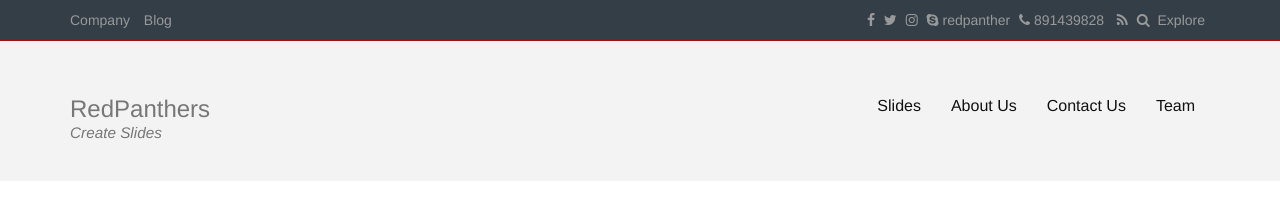
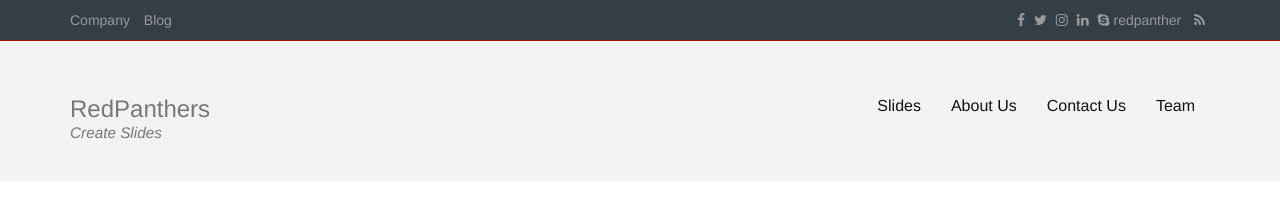
Before and after one commit to redpanthers/slides, a Jekyll site: the page built from about.md, in a window 1280 px wide. Shown: the top 203 px of the page. Built offline with Jekyll 4.4.1, drawn with Linux system fonts in a browser that asks for light colours; nearby versions of some CDN libraries.

Commit message:
Remove unwanted links

```diff
--- a/_includes/header.html
+++ b/_includes/header.html
@@ -5,10 +5,10 @@
         <div class="col-xs-12 col-sm-5">
           <ul class="company-links">
             <li>
-              <a href="">Company</a>
+              <a href="http://redpanthers.co">Company</a>
             </li>
             <li>
-              <a href="">Blog</a>
+              <a href="http://blog.redpanthers.co">Blog</a>
             </li>
           </ul>
         </div>
@@ -16,18 +16,23 @@
           <div class="contact-section clearfix">
           <ul class="contact-options pull-right">
             <li>
-              <a href="">
+              <a href="https://www.facebook.com/redpanthers.co" target="_blank">
                 <span class="fa fa-facebook"></span>
               </a>
             </li>
             <li>
-              <a href="">
+              <a href="https://twitter.com/redpanthershq" target="_blank">
                 <span class="fa fa-twitter"></span>
               </a>
             </li>
             <li>
-              <a href="">
+              <a href="" target="_blank">
                 <span class="fa fa-instagram"></span>
+              </a>
+            </li>
+            <li>
+              <a href="https://www.linkedin.com/company/red-panthers" target="_blank">
+                <span class="fa fa-linkedin"></span>
               </a>
             </li>
             <li>
@@ -36,24 +41,19 @@
                 redpanther
               </a>
             </li>
-            <li>
-              <a href="">
-                <span class="fa fa-phone"></span>
-                891439828
-              </a>
-            </li>
+
             <li class="divider"></li>
             <li>
               <a href="{{ "/feed.xml" | prepend: site.baseurl }}">
                 <span class="fa fa-rss"></span>
               </a>
             </li>
-            <li>
+            <!-- <li>
               <a href="">
                 <span class="fa fa-search"></span>
                 &nbsp;Explore
               </a>
-            </li>
+            </li> -->
           </ul>
           </div>
         </div>
@@ -98,5 +98,4 @@
     </div>
 
   </div>
-
 </header>
```
